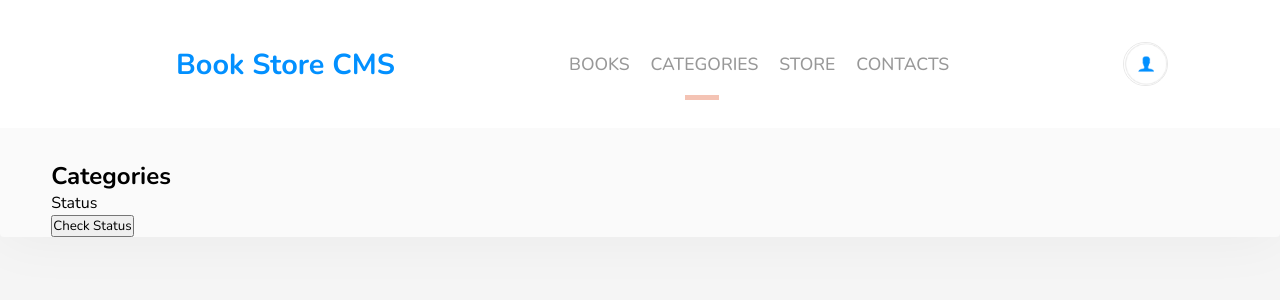
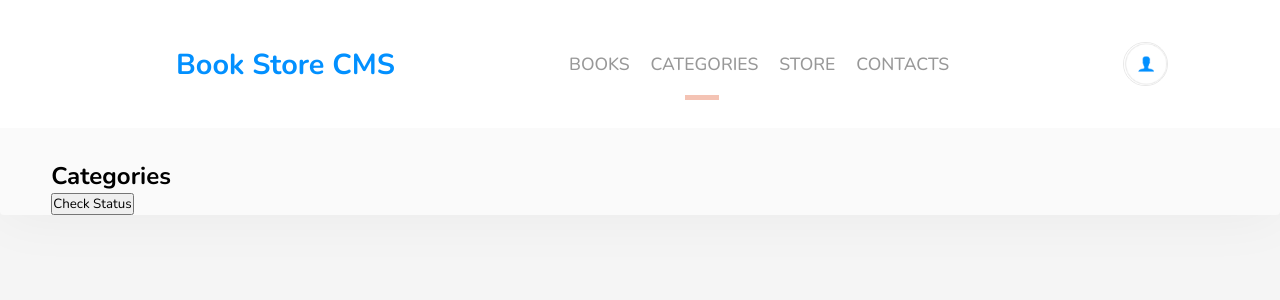
Before and after one commit to belaymit/bookstore-react-redux, a React (Create React App) app: page /categories in a window 1280 px wide. Shown: the top 300 px of the page. Built offline with nearby package versions, Linux system fonts and the light colour scheme.

Commit message:
added event litener to button

```diff
--- a/src/components/categories/Categories.jsx
+++ b/src/components/categories/Categories.jsx
@@ -1,16 +1,25 @@
 import React from 'react';
+import { useDispatch, useSelector } from 'react-redux';
+import { checkStatus } from '../../redux/categories/categories';
 import '../../styles/categories.scss';
 
-const Categories = () => (
+const Categories = () => {
+  const dispatch = useDispatch();
+  const status = useSelector((state) => state.categories);
+
+  const handleStatus = () => dispatch(checkStatus());
+  return (
     <section className="categories-section">
       <h1>Categories</h1>
-    <p>Status</p>
+      <p>{status}</p>
       <button
         type="button"
+        onClick={handleStatus}
       >
         Check Status
       </button>
     </section>
   );
+};
 
 export default Categories;
```
Lines whose indentation alone changed are shown as unchanged.
